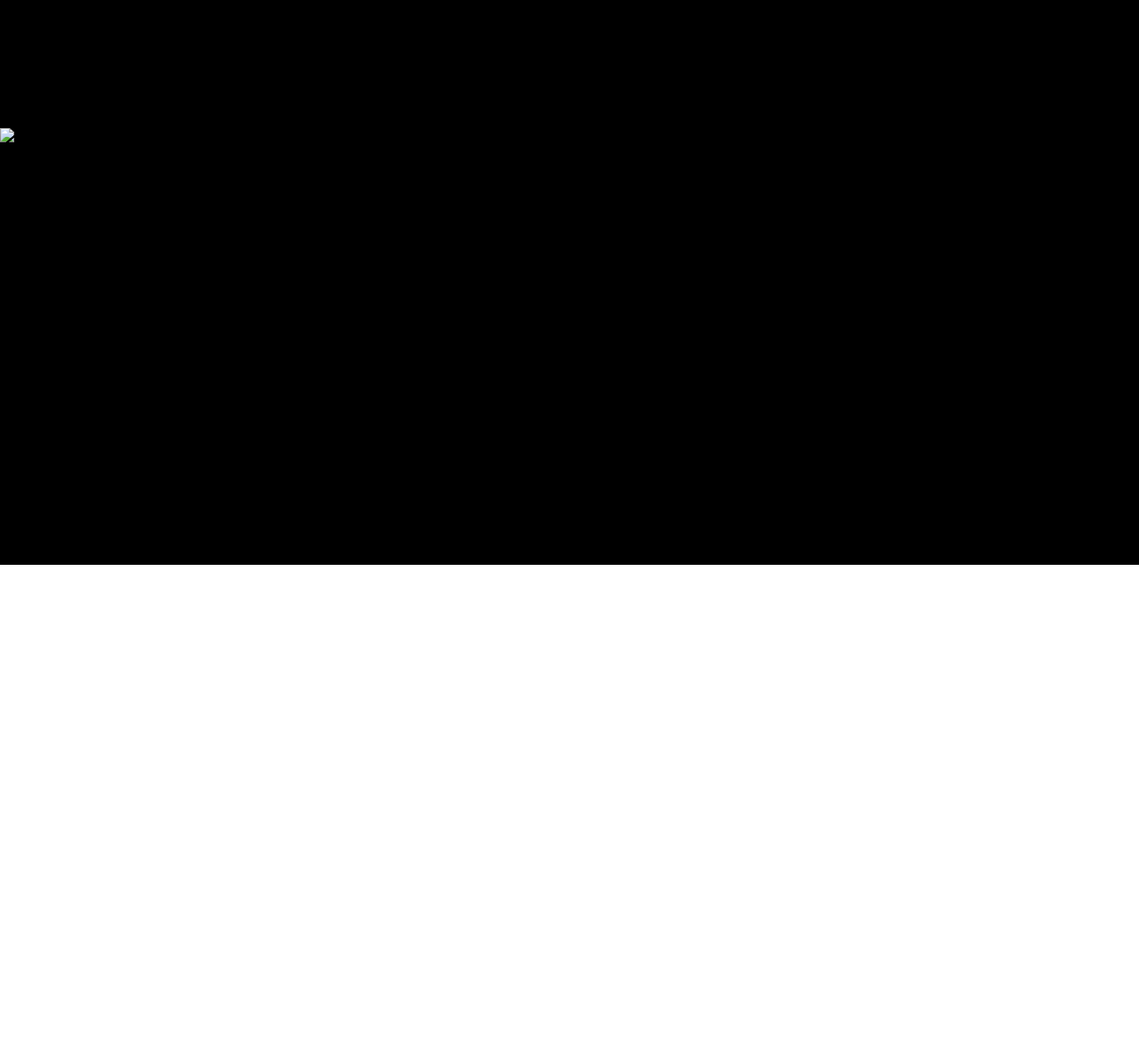
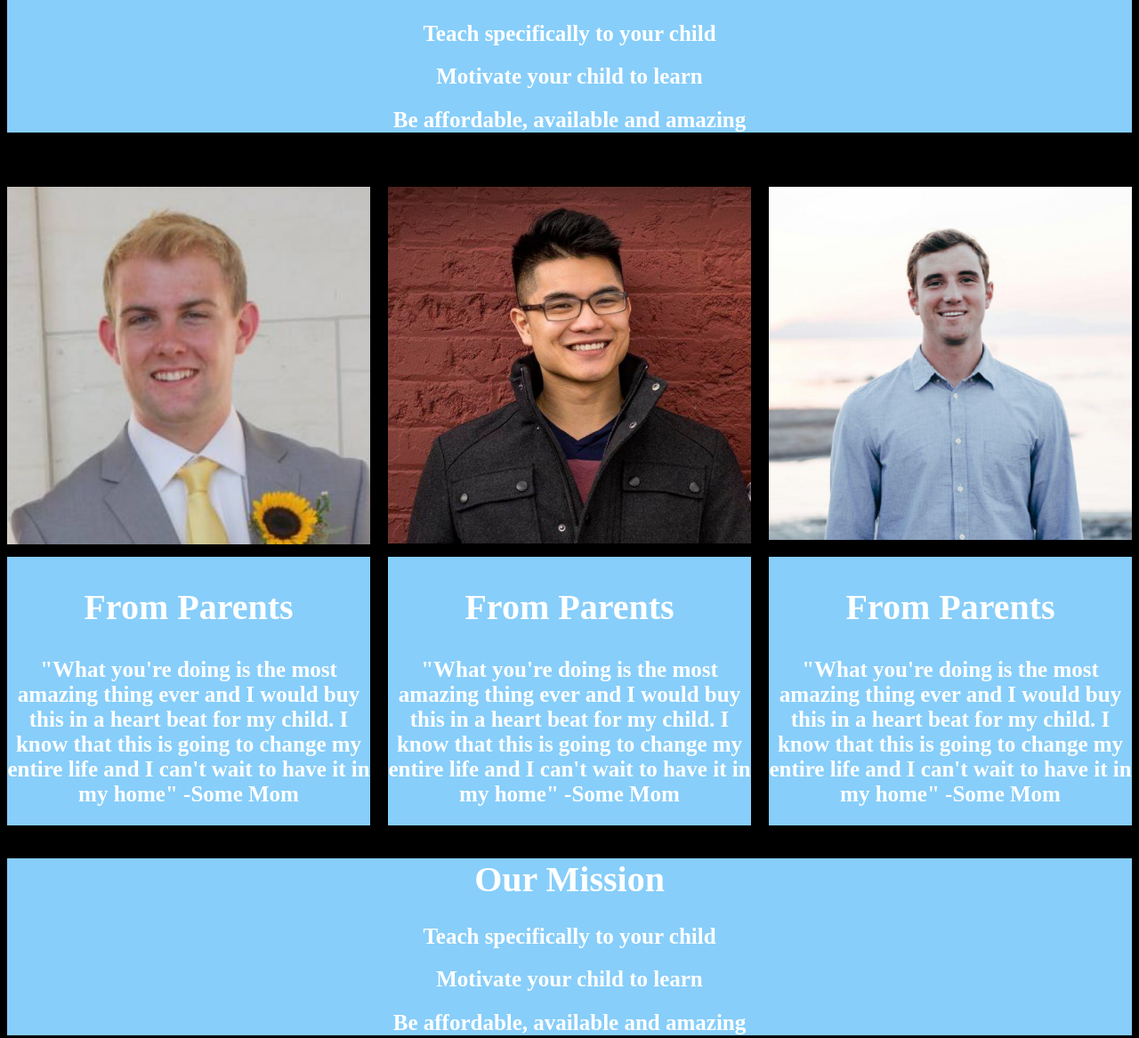
Before and after one commit to natepuppy/Robot-Prototype-Website, a plain HTML site: page pages/why.html in a window 1280 px wide. Shown: the part 165-1332 px from the top of the page at 89% size. Before the commit the page ends 800 px from the top, so only its background shows below. Drawn offline with Linux system fonts and the light colour scheme.

Commit message:
added pics

```diff
--- a/css/styles2.css
+++ b/css/styles2.css
@@ -14,7 +14,36 @@ h2{
     width: auto;
 }
 #content2{
-    background-color:white;
+    background-color:black;
     height: auto;
     width: auto;
 }
+body{
+    background-color: black;
+}
+
+.image img {
+
+   width: 100%;
+
+
+}
+
+.portfolio {
+
+   display: grid;
+
+
+   grid-template: auto auto auto / 1fr 1fr 1fr;
+
+
+   grid-column-gap: 20px;
+
+
+   grid-row-gap: 10px;
+
+
+   padding-top: 40px;
+
+
+}
--- a/pages/why.html
+++ b/pages/why.html
@@ -1,11 +1,10 @@
 <!DOCTYPE html>
 <html>
 <head>
-<link rel="stylesheet" href="../css/styles.css">
+<link rel="stylesheet" href="/css/styles2.css">
 <title>Buddy</title>
 </head>
 <body>
-	<div id=outer>
 		<div id=menu>
             <nav>
                 <ul>
@@ -23,7 +22,38 @@
             <h2>Be affordable, available and amazing</h2>
         </div>
         <div id=content2>
-            <img src="pictures/buddy.png">
+
+<section class="portfolio">
+   <div class="image">
+       <img src="/pictures/grant.png"/>
+   </div>
+   <div class="image">
+       <img src="/pictures/john.png"/>
+   </div>
+   <div class="image">
+       <img src="/pictures/jared.png"/>
+   </div>
+    <div id=content1>
+        <h1>From Parents</h1>
+        <h2>"What you're doing is the most amazing thing ever and I would buy this in a heart beat for my child. I know that this is going to change my entire life and I can't wait to have it in my home" -Some Mom</h2>
+    </div>
+    <div id=content1>
+        <h1>From Parents</h1>
+        <h2>"What you're doing is the most amazing thing ever and I would buy this in a heart beat for my child. I know that this is going to change my entire life and I can't wait to have it in my home" -Some Mom</h2>
+    </div>
+    <div id=content1>
+        <h1>From Parents</h1>
+        <h2>"What you're doing is the most amazing thing ever and I would buy this in a heart beat for my child. I know that this is going to change my entire life and I can't wait to have it in my home" -Some Mom</h2>
+    </div>
+</section>
+        <div id=content1>
+            <h1>Our Mission</h1>
+            <h2>Teach specifically to your child</h2>
+            <h2>Motivate your child to learn</h2>
+            <h2>Be affordable, available and amazing</h2>
+        </div>
+
+
 
         </div>
         <div id=footer>
```
Also changed, not shown: pictures/grant.png (renamed from pictures/Screen Shot 2017-11-02 at 3.28.15 PM.png), pictures/jared.png (renamed from pictures/Screen Shot 2017-11-02 at 3.24.25 PM.png), pictures/john.png (renamed from pictures/Screen Shot 2017-11-02 at 3.36.59 PM.png).
